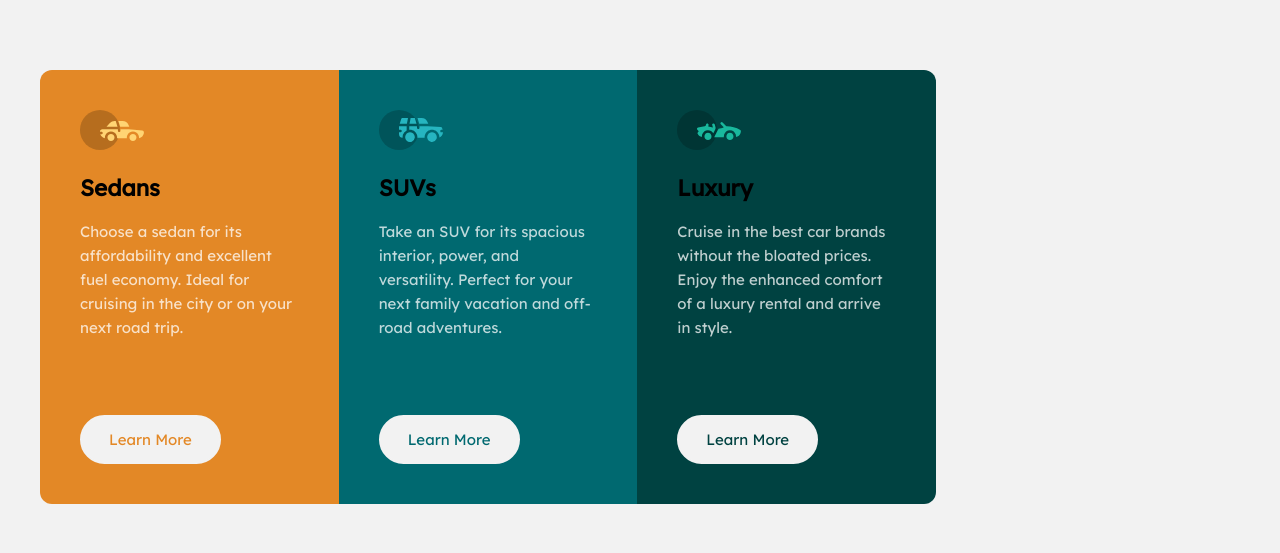
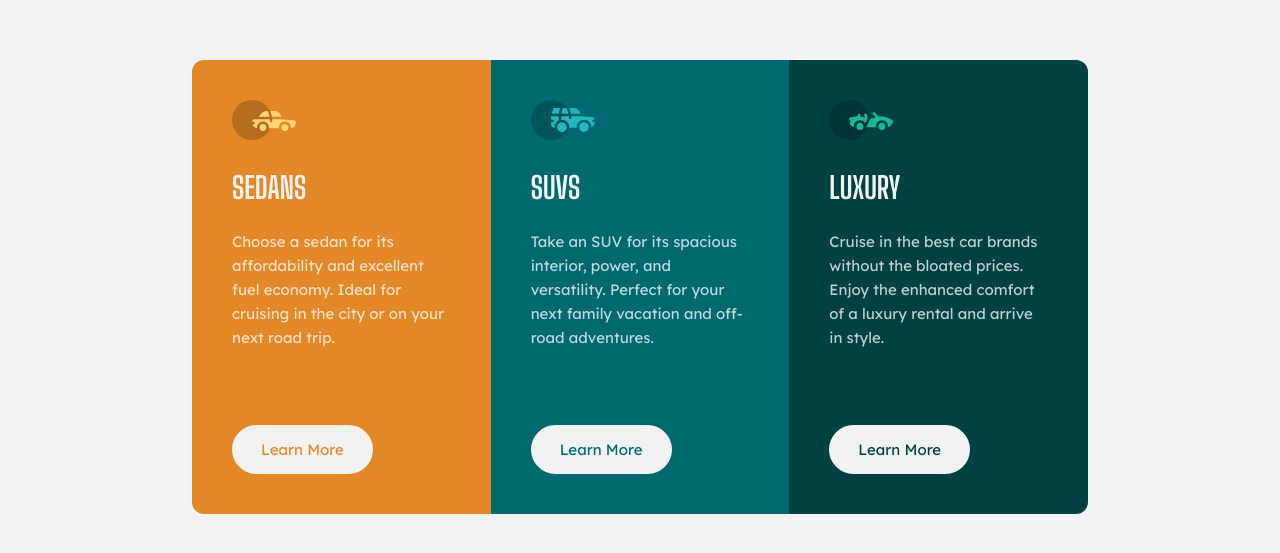
Before and after one commit to idaomoumi/idaomoumi.carrentals.io, a plain HTML site: page index.html in a window 1280 px wide. Shown: the part 121-674 px from the top of the page. Drawn offline with Linux system fonts and the light colour scheme.

Commit message:
second commit

```diff
--- a/styles.css
+++ b/styles.css
@@ -5,6 +5,7 @@ body {
   min-height: 100vh;
   display: flex;
   align-items: center;
+  justify-content: center;
   font-size: 15px;
   font-family: "Lexend Deca", sans-serif;
   font-weight: 400;
@@ -33,7 +34,7 @@ body {
 .luxury {
   background-color: hsl(179, 100%, 13%);
 }
-.column h1 {
+.column h2 {
   font-family: "Big Shoulders Display", sans-serif;
   font-weight: 700;
   font-size: 30px;
```
